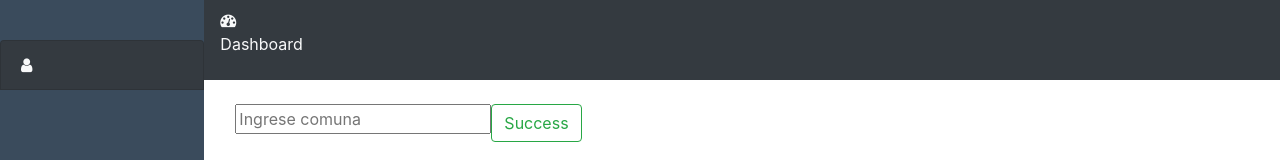
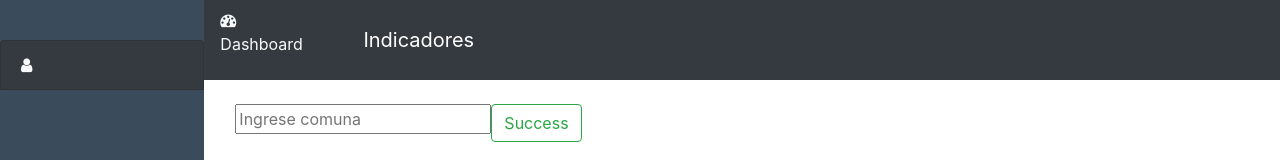
Before and after one commit to RLucer/apiConsumo, a plain HTML site: page index.html in a window 1280 px wide. Shown: the top 160 px of the page. Drawn offline with nearby package versions, Linux system fonts and the light colour scheme; no server answers.

```diff
--- a/index.html
+++ b/index.html
@@ -85,7 +85,7 @@
                     </p>
 
                     <div class="container-xl">
-                        <a class="navbar-brand nav-indicator" href="#"></a>
+                        <a class="navbar-brand nav-indicator" href="#">Indicadores</a>
                         <button class="navbar-toggler" type="button" data-toggle="collapse" data-target="#navbarsExample07XL" aria-controls="navbarsExample07XL" aria-expanded="false" aria-label="Toggle navigation">
                 <span class="navbar-toggler-icon"></span>
               </button>
```
